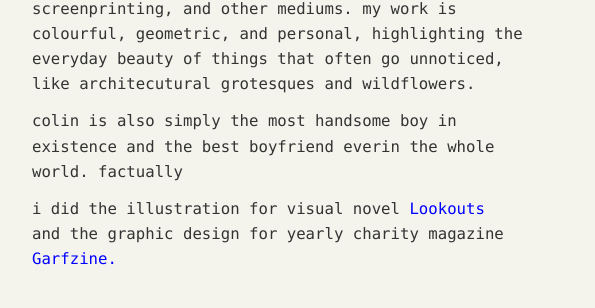
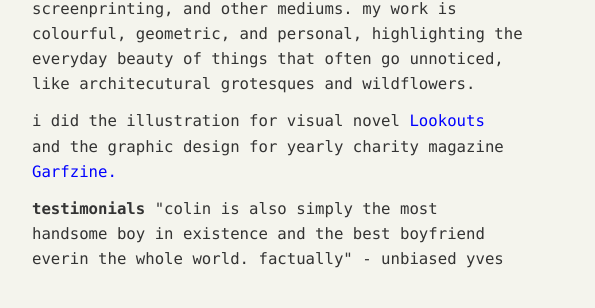
Before and after one commit to coldoggo/coldoggo.github.io, a plain HTML site: page about.html in a window 1280 px wide. Shown: the part 308-616 px from the top of the page, 190-785 px from the left. Drawn offline with Linux system fonts and the light colour scheme.

Commit message:
Update about.html

```diff
--- a/about.html
+++ b/about.html
@@ -210,11 +210,12 @@
         go unnoticed, like architecutural grotesques and wildflowers.
       </p>
       <p>
-       colin is also simply the most handsome boy in existence and the best boyfriend everin the whole world. factually
-      </p>
-      <p>
         i did the illustration for visual novel <a href="https://paranoidhawk.itch.io/lookouts" data-preview="lookouts" target="_blank" rel="noopener">Lookouts</a>
         and the graphic design for yearly charity magazine <a href="https://garfieldzine.bigcartel.com/products" data-preview="garfzine" target="_blank" rel="noopener">Garfzine.</a>
+      </p>
+        <p>
+          <b>testimonials</b>
+      "colin is also simply the most handsome boy in existence and the best boyfriend everin the whole world. factually" - unbiased yves
       </p>
     </div>
 
```
